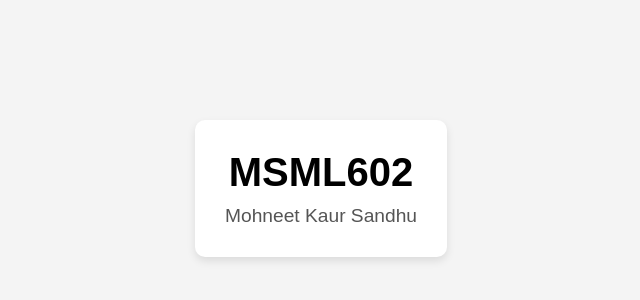
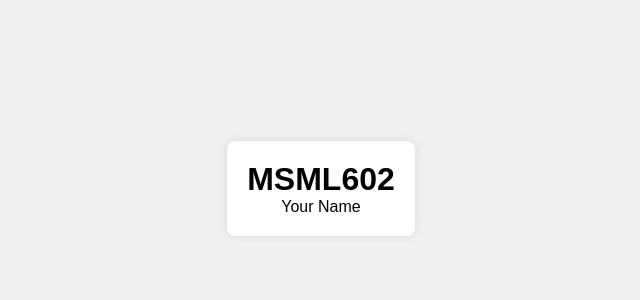
Before and after one commit to MohneetKaur/MohneetKaur.github.io, a plain HTML site: page index.html in a window 1280 px wide. Shown: the part 212-512 px from the top of the page, without its empty margins (319-959 px from the left). Drawn offline with Linux system fonts and the light colour scheme.

Commit message:
Update index.html

```diff
--- a/index.html
+++ b/index.html
@@ -2,41 +2,34 @@
 <html lang="en">
 <head>
     <meta charset="UTF-8">
-    <meta http-equiv="X-UA-Compatible" content="IE=edge">
     <meta name="viewport" content="width=device-width, initial-scale=1.0">
     <title>MSML602 GitHub Page</title>
     <style>
         body {
             font-family: Arial, sans-serif;
-            background-color: #f4f4f4;
             display: flex;
             justify-content: center;
             align-items: center;
             height: 100vh;
             margin: 0;
+            background-color: #f0f0f0;
         }
-        .container {
+        .content {
+            text-align: center;
             background-color: white;
-            padding: 30px;
-            border-radius: 10px;
-            box-shadow: 0 4px 8px rgba(0, 0, 0, 0.1);
-            text-align: center;
+            padding: 20px;
+            border-radius: 8px;
+            box-shadow: 0 0 10px rgba(0, 0, 0, 0.1);
         }
-        h1 {
-            font-size: 2.5em;
-            margin: 0;
-        }
-        p {
-            font-size: 1.2em;
-            margin: 10px 0 0;
-            color: #555;
+        strong {
+            font-size: 2em;
         }
     </style>
 </head>
 <body>
-    <div class="container">
-        <h1><strong>MSML602</strong></h1>
-        <p>Mohneet Kaur Sandhu</p>
+    <div class="content">
+        <strong>MSML602</strong><br>
+        Your Name
     </div>
 </body>
 </html>
```
